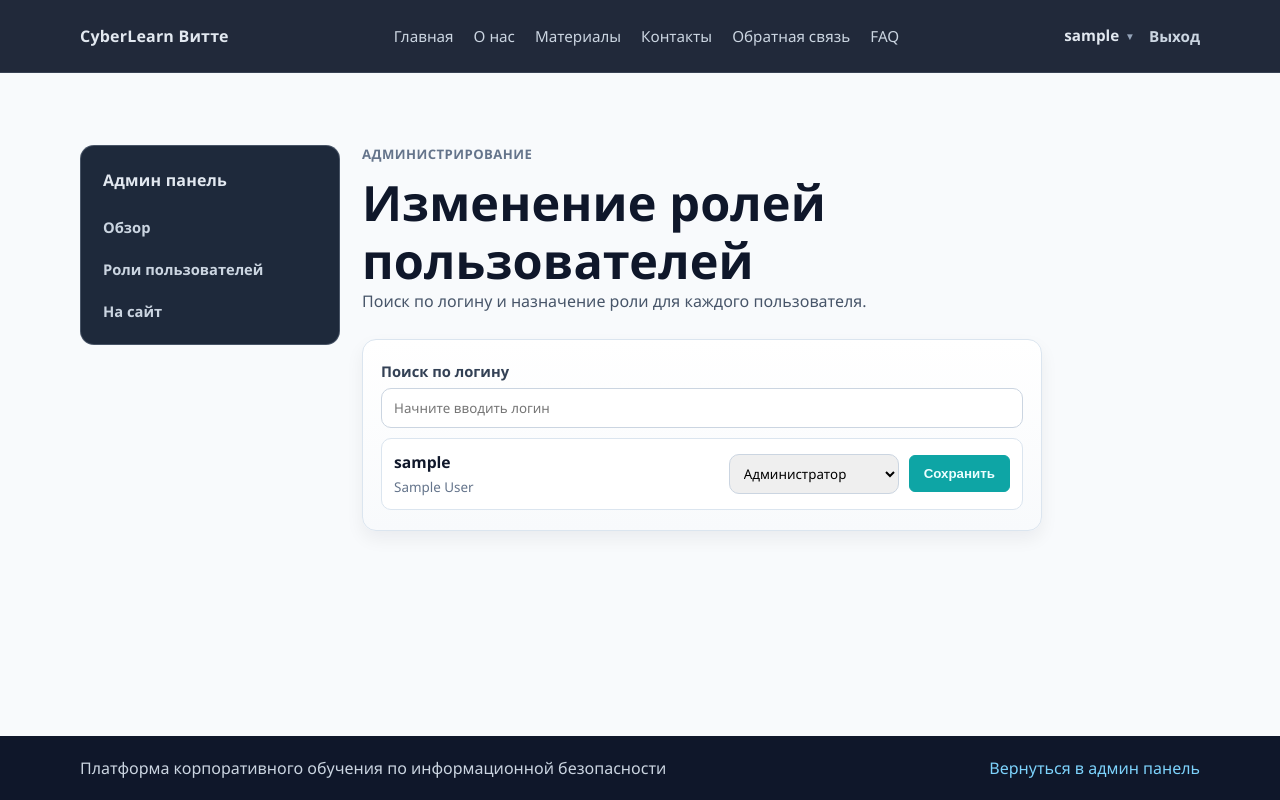
After one commit to corpedu1/corpedu, a Django app: page /admin-panel/user-roles/ in a window 1280 px wide. The commit adds this page. Run offline with Django 5.2, Linux system fonts and the light colour scheme; the visitor is signed in with stand-in values (Sample User, id 1); data comes from the database, SQL or seed files in the repository.

Commit message:
Created admin page for assigning roles

```diff
--- a/app/urls.py
+++ b/app/urls.py
@@ -30,5 +30,6 @@ urlpatterns = [
     path('logout/', views.logout, name='logout'),
     path('settings/', views.settings, name='settings'),
     path('admin-panel/', views.admin_panel, name='admin_panel'),
+    path('admin-panel/user-roles/', views.admin_user_roles, name='admin_user_roles'),
     path('admin/', admin.site.urls),
 ]
--- a/app/views.py
+++ b/app/views.py
@@ -11,6 +11,13 @@ from django.shortcuts import redirect, render
 
 from .forms import LoginForm, ProfileForm, RegisterForm
 from .models import LearningMaterial, MaterialCategory, User, UserRole
+
+
+def _is_administrator(user):
+    """
+    Проверяет, что пользователь является администратором.
+    """
+    return user.is_authenticated and user.role == UserRole.ADMINISTRATOR
 
 
 def landing(request):
@@ -131,7 +138,7 @@ def admin_panel(request):
     """
     Отображает кастомную панель администратора.
     """
-    if request.user.role != UserRole.ADMINISTRATOR:
+    if not _is_administrator(request.user):
         return redirect("landing")
     context = {
         "users_count": User.objects.count(),
@@ -141,3 +148,51 @@ def admin_panel(request):
         "categories_count": MaterialCategory.objects.count(),
     }
     return render(request, "admin_panel.html", context)
+
+
+@login_required
+def admin_user_roles(request):
+    """
+    Отображает и обрабатывает страницу изменения ролей пользователей.
+    """
+    if not _is_administrator(request.user):
+        return redirect("landing")
+    users = User.objects.order_by("username")
+    allowed_roles = (
+        UserRole.USER,
+        UserRole.ADMINISTRATOR,
+        UserRole.CURATOR,
+    )
+    role_choices = [choice for choice in UserRole.choices if choice[0] in allowed_roles]
+    error_message = ""
+    success_message = ""
+    selected_user_id = ""
+    selected_role = ""
+    if request.method == "POST":
+        selected_user_id = request.POST.get("user_id", "").strip()
+        selected_role = request.POST.get("role", "").strip()
+        if not selected_user_id or not selected_role:
+            error_message = "Выберите пользователя и роль."
+        elif selected_role not in allowed_roles:
+            error_message = "Указана недопустимая роль."
+        else:
+            try:
+                target_user = User.objects.get(pk=selected_user_id)
+            except User.DoesNotExist:
+                error_message = "Пользователь не найден."
+            else:
+                target_user.role = selected_role
+                if selected_role == UserRole.ADMINISTRATOR:
+                    target_user.is_staff = True
+                target_user.save(update_fields=["role", "is_staff"])
+                success_message = f"Роль пользователя {target_user.username} успешно обновлена."
+                selected_user_id = str(target_user.pk)
+    context = {
+        "users": users,
+        "role_choices": role_choices,
+        "error_message": error_message,
+        "success_message": success_message,
+        "selected_user_id": selected_user_id,
+        "selected_role": selected_role,
+    }
+    return render(request, "admin_user_roles.html", context)
--- a/static/css/landing.css
+++ b/static/css/landing.css
@@ -74,6 +74,56 @@ a {
     background: rgba(15, 23, 42, 0.92);
     backdrop-filter: blur(6px);
     border-bottom: 1px solid rgba(148, 163, 184, 0.2);
+}
+
+.admin-layout {
+    display: grid;
+    grid-template-columns: 260px 1fr;
+    gap: 22px;
+}
+
+.admin-layout__content {
+    min-width: 0;
+}
+
+.admin-sidebar {
+    position: sticky;
+    top: 88px;
+    align-self: start;
+    background: #1e293b;
+    border: 1px solid rgba(148, 163, 184, 0.35);
+    border-radius: 14px;
+    padding: 14px 12px;
+}
+
+.admin-sidebar__brand {
+    display: block;
+    color: #e2e8f0;
+    text-decoration: none;
+    font-weight: 700;
+    letter-spacing: 0.2px;
+    padding: 8px 10px;
+}
+
+.admin-sidebar__nav {
+    display: grid;
+    gap: 4px;
+    margin-top: 8px;
+}
+
+.admin-sidebar__nav a {
+    color: #cbd5e1;
+    text-decoration: none;
+    font-weight: 600;
+    font-size: 0.92rem;
+    padding: 8px 10px;
+    border-radius: 8px;
+    transition: color 0.2s ease, background 0.2s ease;
+}
+
+.admin-sidebar__nav a:hover {
+    color: #7dd3fc;
+    background: rgba(15, 23, 42, 0.5);
 }
 
 .topbar__content {
@@ -1004,6 +1054,123 @@ a {
     line-height: 1.1;
 }
 
+.admin-role-card {
+    margin-top: 24px;
+    border-radius: 14px;
+    border: 1px solid #dbe5ef;
+    background: linear-gradient(180deg, #ffffff 0%, #f8fafc 100%);
+    padding: 20px 18px;
+    box-shadow: 0 8px 18px rgba(15, 23, 42, 0.06);
+    max-width: 680px;
+}
+
+.admin-role-form {
+    display: grid;
+    gap: 12px;
+}
+
+.admin-role-form__group {
+    display: grid;
+    gap: 6px;
+}
+
+.admin-role-form__group label {
+    color: #334155;
+    font-size: 0.92rem;
+    font-weight: 700;
+}
+
+.admin-role-form__group input,
+.admin-role-form__group select {
+    width: 100%;
+    border-radius: 10px;
+    border: 1px solid #cbd5e1;
+    padding: 10px 12px;
+    font-family: inherit;
+    color: #0f172a;
+    background: #ffffff;
+    outline: none;
+}
+
+.admin-role-form__group input:focus,
+.admin-role-form__group select:focus {
+    border-color: #0ea5e9;
+}
+
+.admin-success-message {
+    border: 1px solid #166534;
+    border-radius: 8px;
+    background: rgba(22, 101, 52, 0.1);
+    padding: 8px 10px;
+}
+
+.admin-success-message p {
+    margin: 0;
+    color: #166534;
+    font-size: 0.86rem;
+}
+
+.admin-users-list {
+    display: grid;
+    gap: 10px;
+    margin-top: 10px;
+}
+
+.admin-user-row {
+    border: 1px solid #dbe5ef;
+    border-radius: 10px;
+    padding: 12px;
+    display: flex;
+    justify-content: space-between;
+    gap: 14px;
+    align-items: center;
+    background: #ffffff;
+}
+
+.admin-user-row__identity {
+    display: grid;
+    gap: 2px;
+}
+
+.admin-user-row__identity strong {
+    color: #0f172a;
+    font-size: 0.98rem;
+}
+
+.admin-user-row__identity span {
+    color: #64748b;
+    font-size: 0.84rem;
+}
+
+.admin-user-row__actions {
+    display: flex;
+    align-items: center;
+    gap: 10px;
+}
+
+.admin-user-row__actions select {
+    min-width: 170px;
+    border-radius: 10px;
+    border: 1px solid #cbd5e1;
+    padding: 9px 10px;
+    font-family: inherit;
+}
+
+.admin-user-row .register-submit {
+    width: auto;
+    margin-top: 0;
+    padding: 10px 14px;
+    background: #0ea5a5;
+    border: 1px solid #0ea5a5;
+    color: #ecfeff;
+}
+
+.admin-user-row .register-submit:hover {
+    background: #0f766e;
+    border-color: #0f766e;
+    color: #f0fdfa;
+}
+
 .settings-page__container {
     display: grid;
     grid-template-columns: repeat(2, minmax(0, 1fr));
@@ -1352,6 +1519,18 @@ a {
         display: none;
     }
 
+    .admin-layout {
+        grid-template-columns: 1fr;
+    }
+
+    .admin-sidebar {
+        position: static;
+    }
+
+    .admin-sidebar__nav {
+        grid-template-columns: 1fr;
+    }
+
     .topbar__actions {
         margin-left: auto;
     }
@@ -1392,6 +1571,22 @@ a {
         grid-template-columns: 1fr;
     }
 
+    .admin-user-row {
+        flex-direction: column;
+        align-items: flex-start;
+    }
+
+    .admin-user-row__actions {
+        width: 100%;
+        flex-direction: column;
+        align-items: stretch;
+    }
+
+    .admin-user-row__actions select,
+    .admin-user-row .register-submit {
+        width: 100%;
+    }
+
     .about-page .about-intro__layout {
         grid-template-columns: 1fr;
     }
--- /dev/null
+++ b/static/js/admin_user_roles.js
@@ -0,0 +1,18 @@
+document.addEventListener("DOMContentLoaded", () => {
+    const searchInput = document.querySelector("[data-user-search]");
+    const rows = Array.from(document.querySelectorAll("[data-user-row]"));
+    if (!searchInput || !rows.length) {
+        return;
+    }
+
+    const applyFilter = () => {
+        const query = searchInput.value.trim().toLowerCase();
+        rows.forEach((row) => {
+            const login = row.dataset.login || "";
+            const isMatch = query === "" || login.includes(query);
+            row.hidden = !isMatch;
+        });
+    };
+
+    searchInput.addEventListener("input", applyFilter);
+});
--- a/templates/admin_panel.html
+++ b/templates/admin_panel.html
@@ -13,6 +13,9 @@
     <main>
         <section class="section admin-panel-page">
             <div class="container">
+                <div class="admin-layout">
+                    {% include "partials/admin_navbar.html" %}
+                    <div class="admin-layout__content">
                         <p class="section-kicker">Управление</p>
                         <h1>Админ панель</h1>
                         <p class="section-subtitle">
@@ -42,6 +45,8 @@
                             </article>
                         </div>
                     </div>
+                </div>
+            </div>
         </section>
     </main>
 
--- /dev/null
+++ b/templates/admin_user_roles.html
@@ -0,0 +1,79 @@
+<!DOCTYPE html>
+<html lang="ru">
+<head>
+    <meta charset="UTF-8">
+    <meta name="viewport" content="width=device-width, initial-scale=1.0">
+    <title>Роли пользователей | Админ панель</title>
+    {% load static %}
+    <link rel="stylesheet" href="{% static 'css/landing.css' %}">
+</head>
+<body>
+    {% include "partials/navbar.html" %}
+
+    <main>
+        <section class="section admin-panel-page">
+            <div class="container">
+                <div class="admin-layout">
+                    {% include "partials/admin_navbar.html" %}
+                    <div class="admin-layout__content">
+                        <p class="section-kicker">Администрирование</p>
+                        <h1>Изменение ролей пользователей</h1>
+                        <p class="section-subtitle">
+                            Поиск по логину и назначение роли для каждого пользователя.
+                        </p>
+
+                        <article class="admin-role-card">
+                            <div class="admin-role-form__group">
+                                <label for="user_search">Поиск по логину</label>
+                                <input type="text" id="user_search" placeholder="Начните вводить логин" data-user-search>
+                            </div>
+
+                            {% if error_message %}
+                                <div class="register-form-errors">
+                                    <p>{{ error_message }}</p>
+                                </div>
+                            {% endif %}
+
+                            {% if success_message %}
+                                <div class="admin-success-message">
+                                    <p>{{ success_message }}</p>
+                                </div>
+                            {% endif %}
+
+                            <div class="admin-users-list" data-users-list>
+                                {% for user_item in users %}
+                                    <form method="post" action="/admin-panel/user-roles/" class="admin-user-row" data-user-row data-login="{{ user_item.username|lower }}">
+                                        {% csrf_token %}
+                                        <input type="hidden" name="user_id" value="{{ user_item.id }}">
+                                        <div class="admin-user-row__identity">
+                                            <strong>{{ user_item.username }}</strong>
+                                            <span>{% if user_item.first_name or user_item.last_name %}{{ user_item.first_name }} {{ user_item.last_name }}{% else %}Без имени{% endif %}</span>
+                                        </div>
+                                        <div class="admin-user-row__actions">
+                                            <select name="role" required>
+                                                {% for role_value, role_title in role_choices %}
+                                                    <option value="{{ role_value }}" {% if user_item.role == role_value %}selected{% endif %}>{{ role_title }}</option>
+                                                {% endfor %}
+                                            </select>
+                                            <button class="register-submit" type="submit">Сохранить</button>
+                                        </div>
+                                    </form>
+                                {% endfor %}
+                            </div>
+                        </article>
+                    </div>
+                </div>
+            </div>
+        </section>
+    </main>
+
+    <footer class="footer">
+        <div class="container footer__content">
+            <p>Платформа корпоративного обучения по информационной безопасности</p>
+            <a href="/admin-panel/">Вернуться в админ панель</a>
+        </div>
+    </footer>
+
+    <script src="{% static 'js/admin_user_roles.js' %}"></script>
+</body>
+</html>
--- /dev/null
+++ b/templates/partials/admin_navbar.html
@@ -0,0 +1,8 @@
+<aside class="admin-sidebar">
+    <a class="admin-sidebar__brand" href="/admin-panel/">Админ панель</a>
+    <nav class="admin-sidebar__nav">
+        <a href="/admin-panel/">Обзор</a>
+        <a href="/admin-panel/user-roles/">Роли пользователей</a>
+        <a href="/">На сайт</a>
+    </nav>
+</aside>
```
Lines whose indentation alone changed are shown as unchanged.
